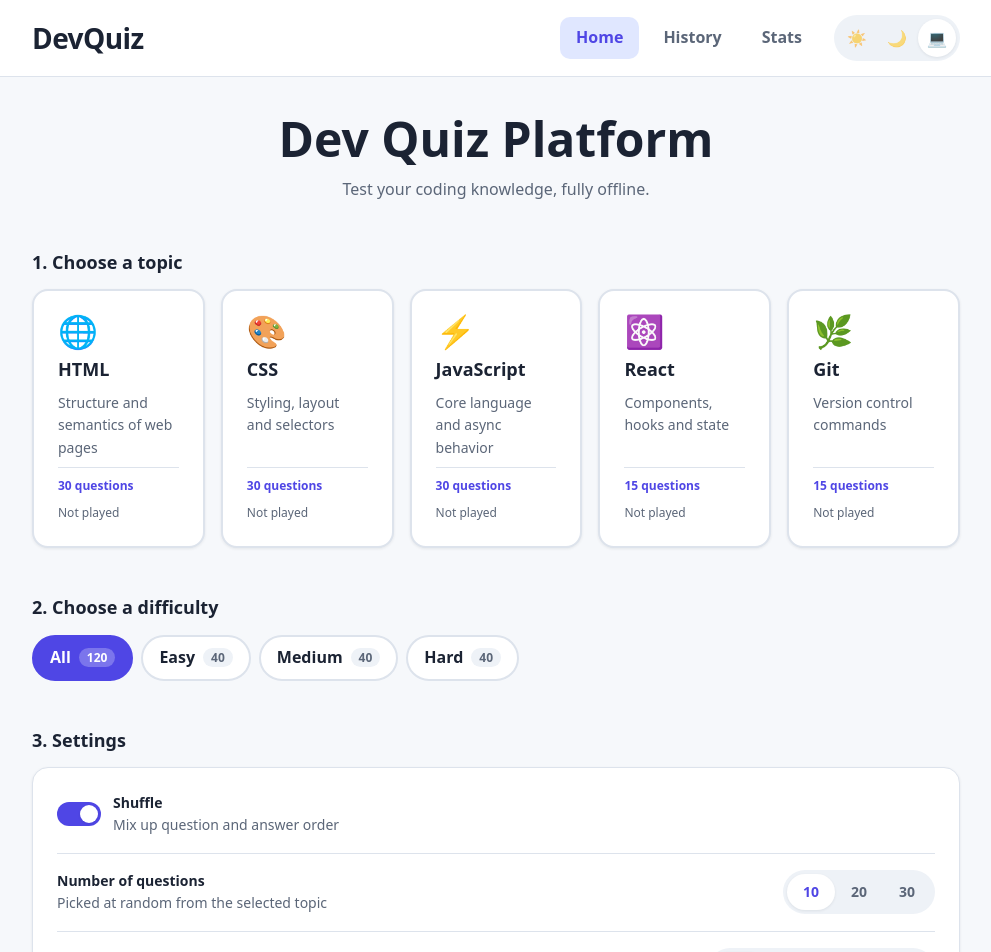
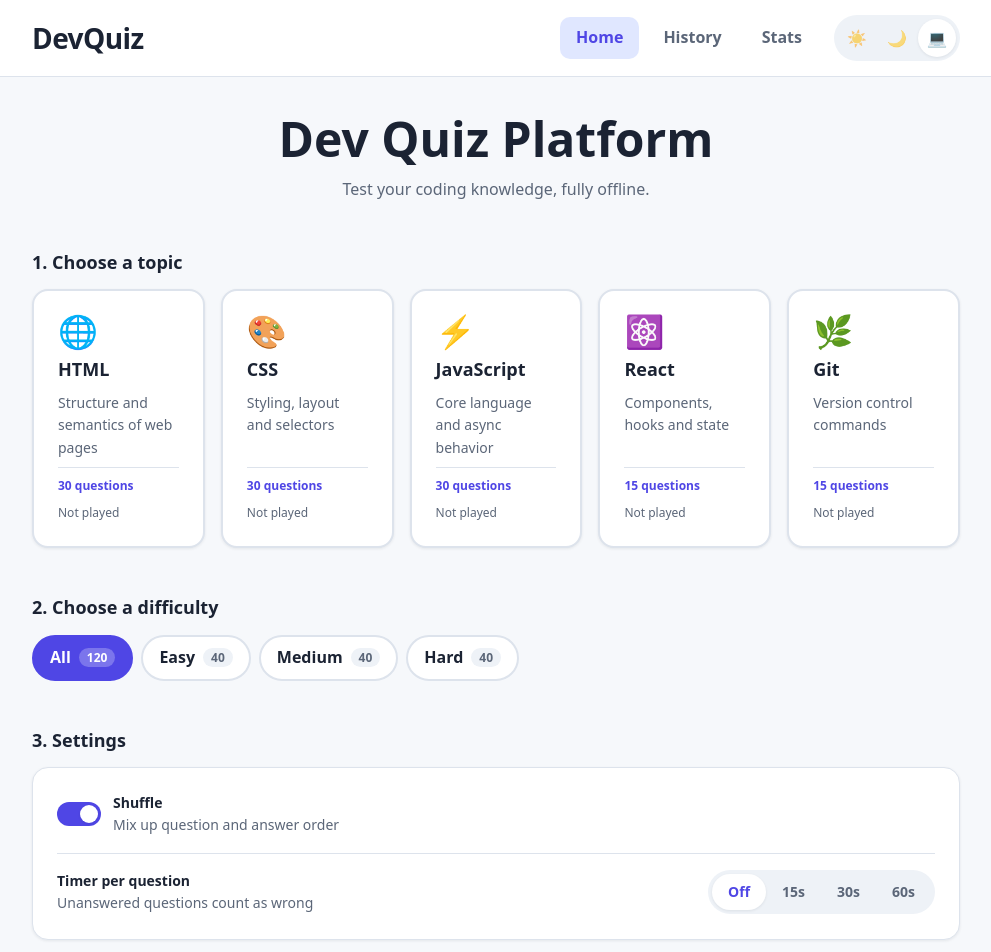
Before and after one commit to sieve-dev-sudo/dev-quiz-platform, a React (Vite) app: page / in a window 1280 px wide. Shown: the top 952 px of the page, without its empty margins (144-1135 px from the left). Built offline with nearby package versions, Linux system fonts and the light colour scheme.

Commit message:
refactor: remove number of questions setting

```diff
--- a/src/components/QuizSettings.jsx
+++ b/src/components/QuizSettings.jsx
@@ -1,4 +1,4 @@
-import { QUESTION_COUNT_OPTIONS, TIMER_OPTIONS } from '../utils/settingsUtils'
+import { TIMER_OPTIONS } from '../utils/settingsUtils'
 import './QuizSettings.css'
 
 function QuizSettings({ settings, onChange }) {
@@ -18,32 +18,6 @@ function QuizSettings({ settings, onChange }) {
           <span className="text-muted">Mix up question and answer order</span>
         </span>
       </label>
-
-      <div className="setting-group">
-        <span className="setting-text" id="count-setting-label">
-          <strong>Number of questions</strong>
-          <span className="text-muted">Picked at random from the selected topic</span>
-        </span>
-
-        <div className="setting-options" role="radiogroup" aria-labelledby="count-setting-label">
-          {QUESTION_COUNT_OPTIONS.map((value) => {
-            const isSelected = settings.questionCount === value
-
-            return (
-              <button
-                key={value}
-                type="button"
-                role="radio"
-                aria-checked={isSelected}
-                className={isSelected ? 'setting-option selected' : 'setting-option'}
-                onClick={() => onChange({ questionCount: value })}
-              >
-                {value}
-              </button>
-            )
-          })}
-        </div>
-      </div>
 
       <div className="setting-group">
         <span className="setting-text" id="timer-setting-label">
```
